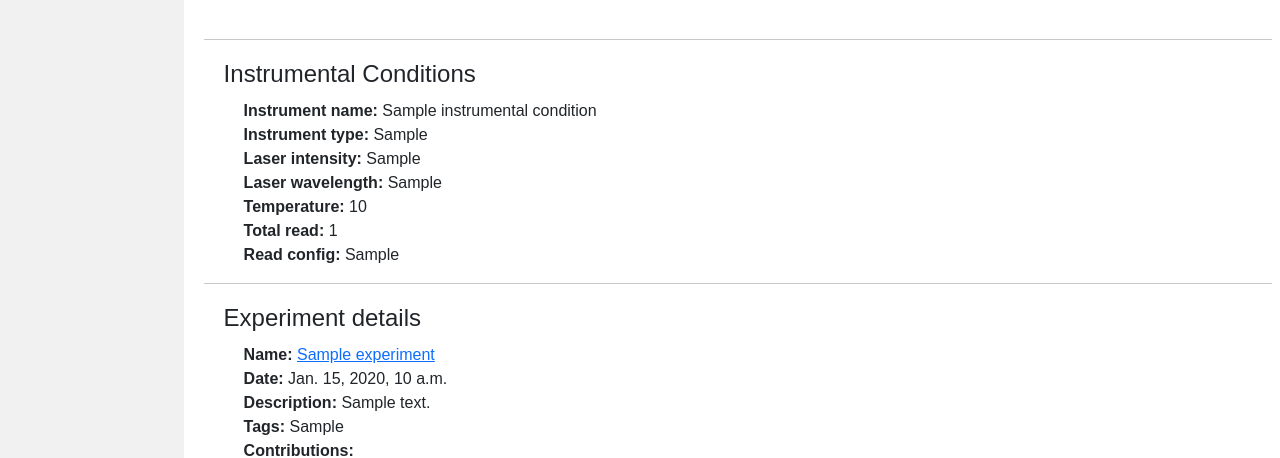
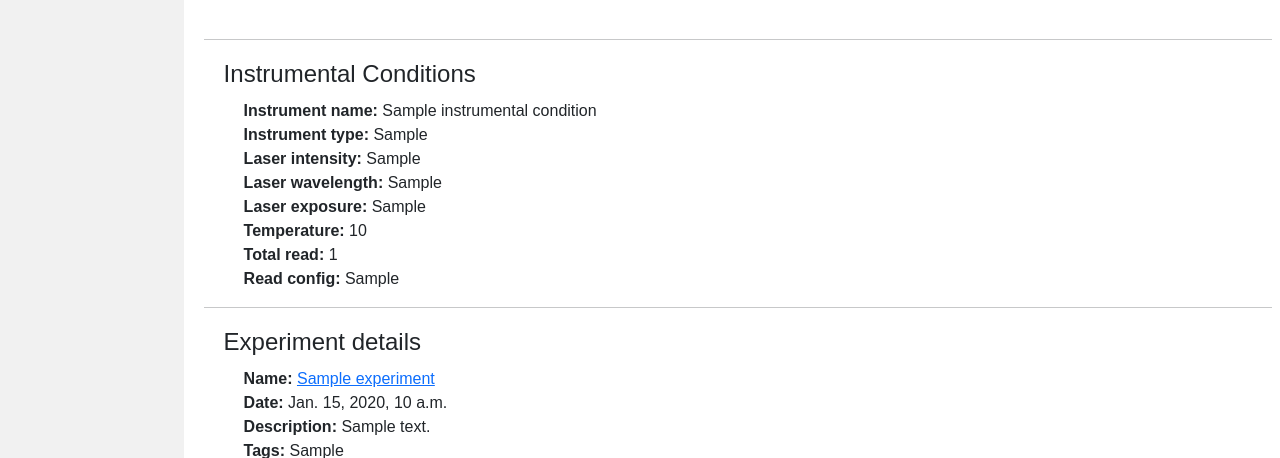
Before and after one commit to EPFL-TOP/UPOATES_catalog, a Django app: template templates/rawdata_catalog/rawdataset_detail.html in a window 1280 px wide. Shown: the part 591-1049 px from the top of the page. Run offline with Django 4.2, Linux system fonts and the light colour scheme; the template is opened without the code that fills it: most values are stand-ins (such as "Sample title", 1, 10 or a date in 2020); data that the repository does not hold is empty; parts of the project's set-up code (start-up, migrations or seed data) failed here and were passed over.

Commit message:
add laser exposure to html

```diff
--- a/templates/rawdata_catalog/rawdataset_detail.html
+++ b/templates/rawdata_catalog/rawdataset_detail.html
@@ -54,6 +54,10 @@
 
             {% if an.laser_wavelength %}
                 <strong>Laser wavelength:</strong> {{an.laser_wavelength}}<br>
+            {% endif %}
+
+            {% if an.laser_exposure %}
+            <strong>Laser exposure:</strong> {{an.laser_exposure}}<br>
             {% endif %}
 
             {% if an.temperature %}
```
